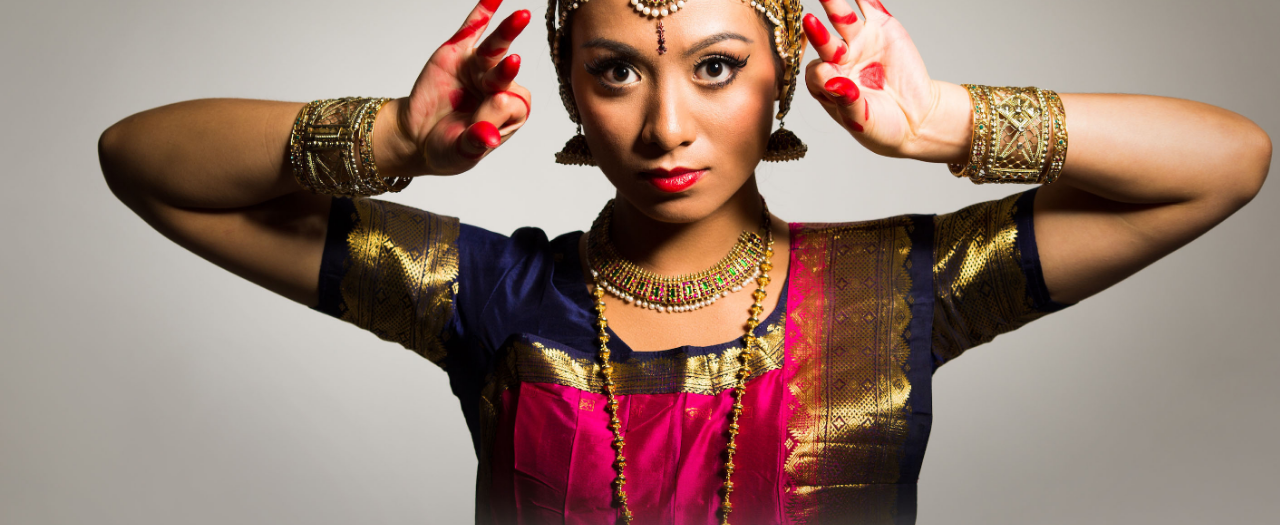
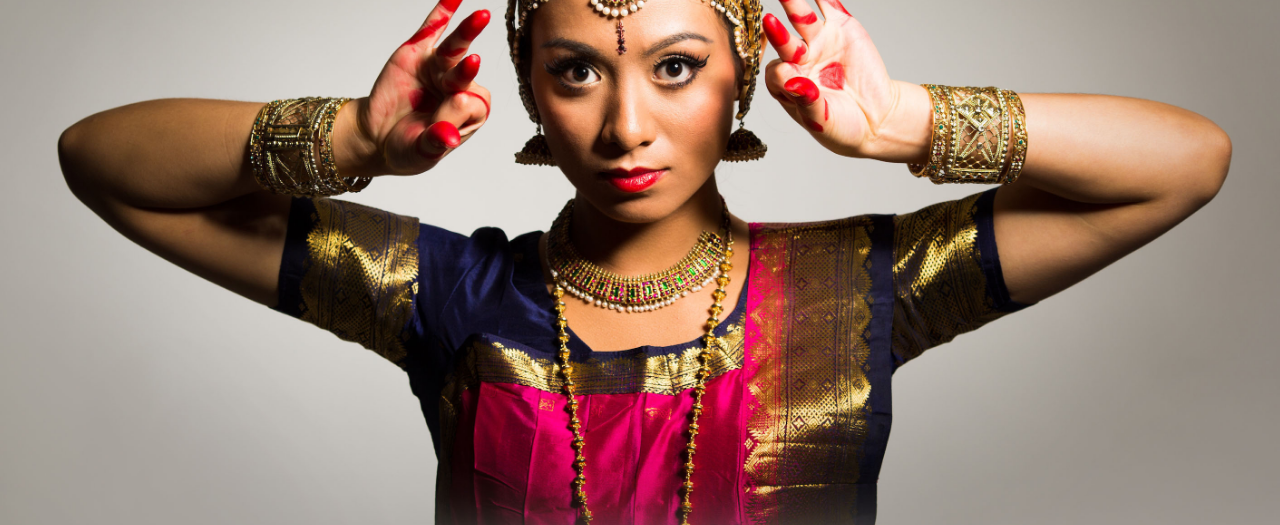
Before and after one commit to divyankaguptaofficial/divyankaguptawebsite, a plain HTML site: page index.html in a window 1280 px wide. Shown: the part 256-781 px from the top of the page. Drawn offline with Linux system fonts and the light colour scheme.

Commit message:
divyankaguptawebsite

```diff
--- a/style.css
+++ b/style.css
@@ -9,7 +9,7 @@ body{
 	background-image: url(Images/11.jpg);
 	background-repeat: no-repeat;
 	background-size: cover;
-	background-position: center-center;
+	background-position: center;
 	height: 1750px;
 }
 
@@ -771,7 +771,7 @@ h3 {
 	text-shadow: black 2px 2px 5px;
 }
 
-/*footer*/
+/*footer
 
 #sitefootercontact {
 	position: absolute;
@@ -823,3 +823,5 @@ h3 {
   	background-color: black;
 
 }
+
+*/
```
Also changed, not shown: contact.html (+7 -5 lines), dancegallery.html (+6 -5 lines), dancevideo.html (+6 -3 lines), photographygallery.html (+5 -3 lines).
